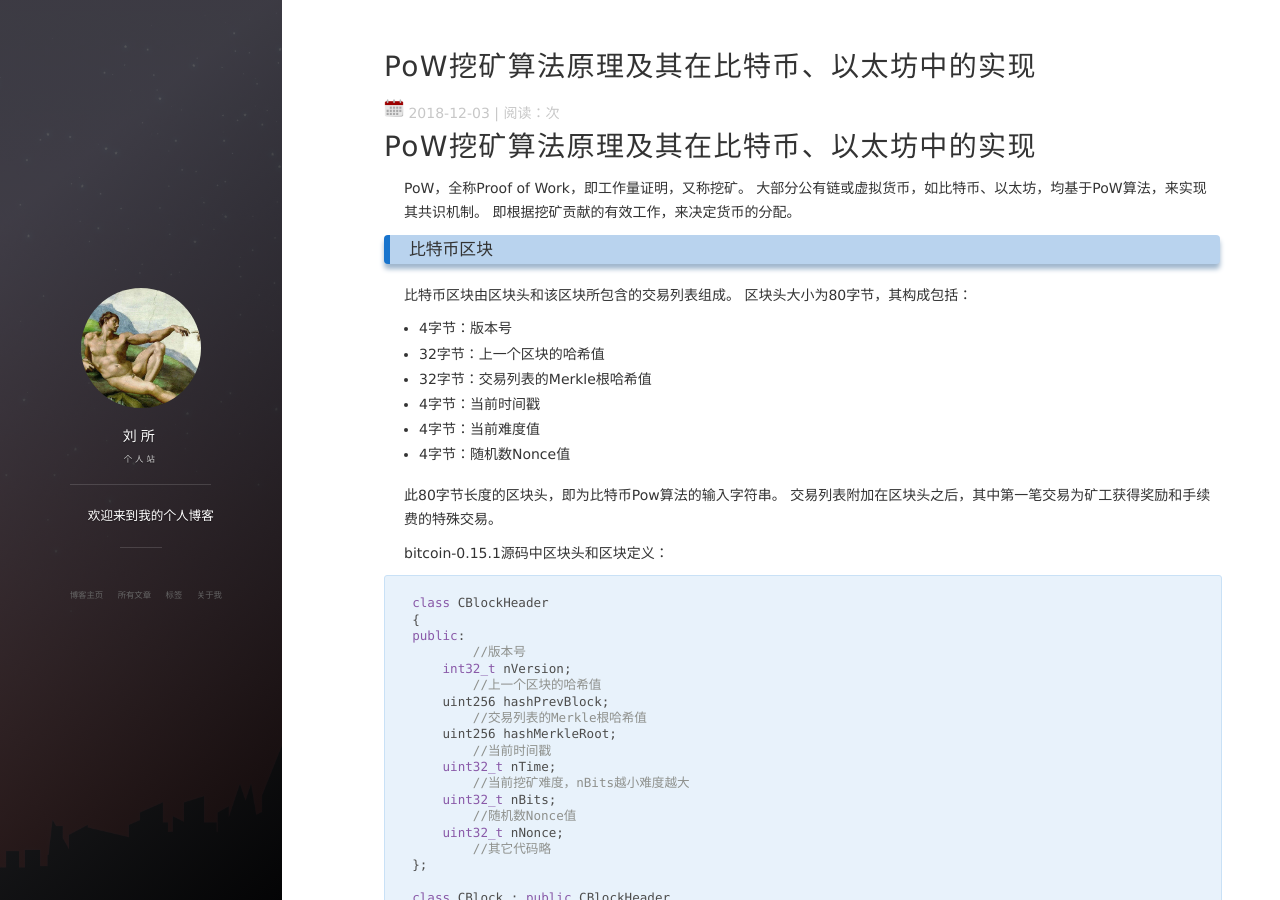
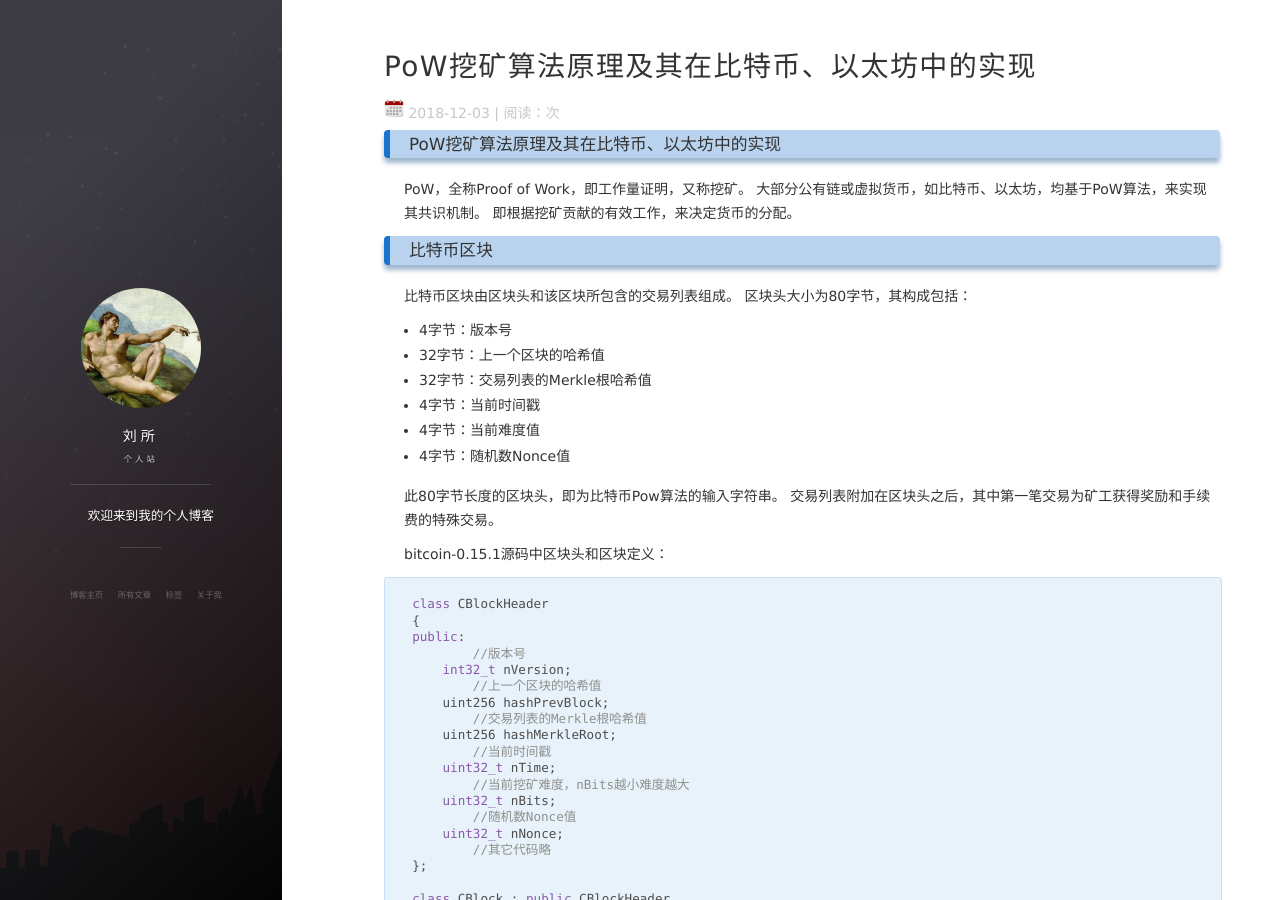
Before and after one commit to quemoc/quemoc.github.io, a Jekyll site: the page built from _posts/2018-12-03-PoW挖矿算法原理及其在比特币、以太坊中的实现.md, in a window 1280 px wide and 900 px high. Built offline with Jekyll 4.4.1, drawn with Linux system fonts in a browser that asks for light colours; nearby versions of some CDN libraries; comment, search, counter and statistics services are not loaded.

```diff
--- a/_posts/2018-12-03-PoW挖矿算法原理及其在比特币、以太坊中的实现.md
+++ b/_posts/2018-12-03-PoW挖矿算法原理及其在比特币、以太坊中的实现.md
@@ -5,7 +5,7 @@ date: 2018-12-03
 tag: Ethereum
 ---
 
-# PoW挖矿算法原理及其在比特币、以太坊中的实现
+### PoW挖矿算法原理及其在比特币、以太坊中的实现
 
 PoW，全称Proof of Work，即工作量证明，又称挖矿。
 大部分公有链或虚拟货币，如比特币、以太坊，均基于PoW算法，来实现其共识机制。
@@ -495,4 +495,4 @@ Pow算法概念简单，即工作端提交难以计算但易于验证的计算
 为此，业内提出了Pow的替代者如PoS权益证明算法，即要求用户拥有一定数量的货币，才有权参与确定下一个合法区块。
 另外，相对拥有51%算力，购买超过半数以上的货币难度更大，也使得恶意攻击更加困难。
 
-转载请注明：[Adam的博客](http://liusuo.me) » [以太坊里面生成随机数的几种方式](http://liusuo.me/2018/12/03/PoW挖矿算法原理及其在比特币、以太坊中的实现.md)
+转载请注明：[Adam的博客](http://liusuo.me) » [以太坊里面生成随机数的几种方式](http://liusuo.me/2018/12/PoW挖矿算法原理及其在比特币-以太坊中的实现/)
```
